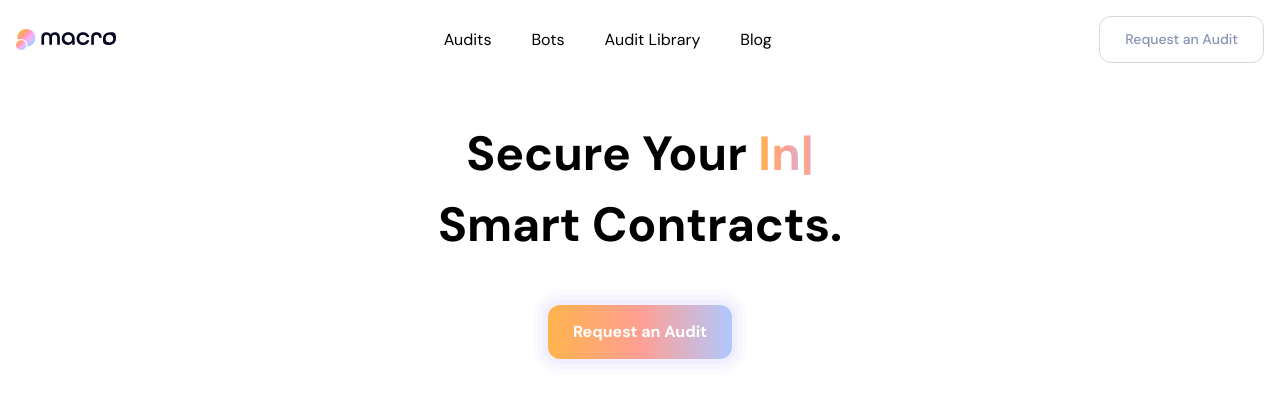
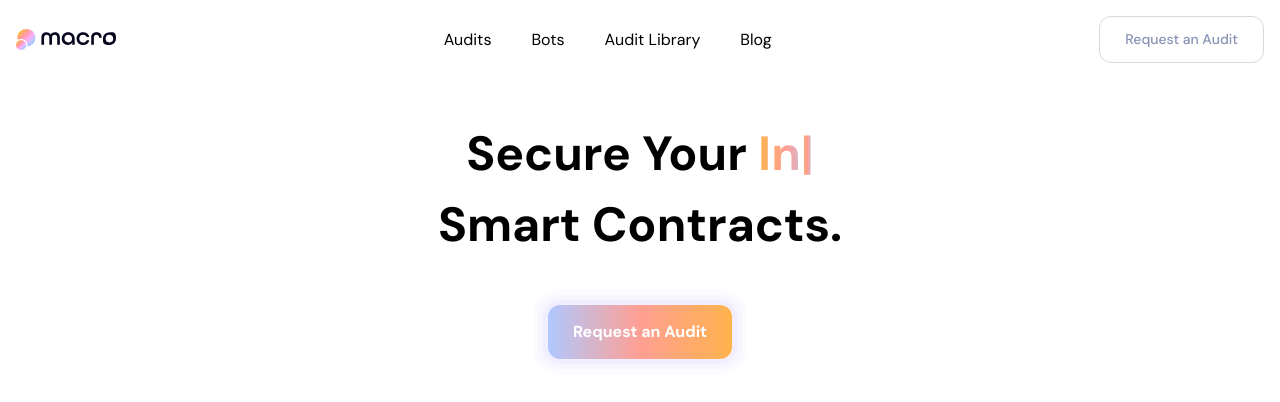
Before and after one commit to snowball-tools/website-example, a Next.js app: page / in a window 1280 px wide. Shown: the top 402 px of the page. Built offline with nearby package versions, Linux system fonts and the light colour scheme.

Commit message:
fix: add correct gradient color and improve hover action on primary cta

```diff
--- a/src/components/Cta/Cta.module.scss
+++ b/src/components/Cta/Cta.module.scss
@@ -7,7 +7,7 @@
   border-radius: 12px;
   color: #fff;
   font-weight: 700;
-  background-image: linear-gradient(to right, $sunriseOrange, $coralPink, $skyBlue);
+  background-image: linear-gradient(to left, $sunriseOrange, $coralPink, $skyBlue);
   z-index: 0;
   transition: all 0.3s ease-in-out, transform 0.3s ease-in-out;
 
@@ -22,7 +22,7 @@
     left: 0;
     right: 0;
     bottom: 0;
-    background-image: linear-gradient(to left, $sunriseOrange, $coralPink, $skyBlue);
+    background-image: linear-gradient(to left, darken($sunriseOrange, 5), darken($coralPink, 2), darken($skyBlue, 5));
     opacity: 0;
     transition: opacity 0.3s ease-in-out;
     z-index: -1;
```
